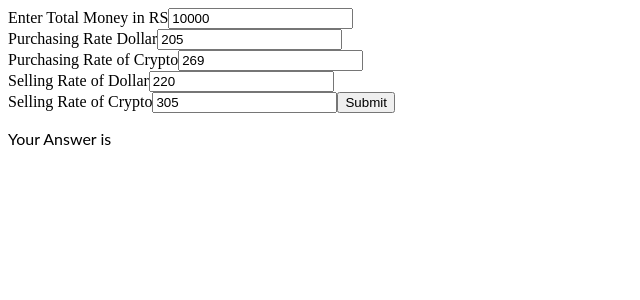
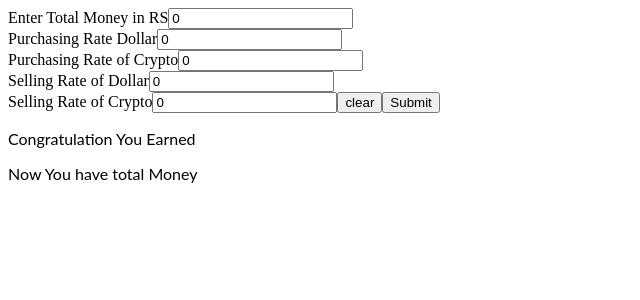
Before and after one commit to Muhammadfaizanjanjua109/CryptoCalculator, a React (Create React App) app: page / in a window 1280 px wide. Shown: the top 300 px of the page, without its empty margins (0-640 px from the left). Built offline with nearby package versions, Linux system fonts and the light colour scheme.

Commit message:
Added Total Earning

```diff
--- a/App.tsx
+++ b/App.tsx
@@ -3,13 +3,16 @@ import './style.css';
 
 export default function App() {
   const [modal, setModal] = React.useState({
-    TotalMoneyInve: 10000,
-    purchasingRateDollar: 205,
-    purchasingRateCyrpto: 269,
-    sellingRateDollar: 220,
-    sellingRateCrypto: 305,
+    TotalMoneyInve: 0,
+    purchasingRateDollar: 0,
+    purchasingRateCyrpto: 0,
+    sellingRateDollar: 0,
+    sellingRateCrypto: 0,
   });
-  const [profit, setProfit] = React.useState(null);
+  const [profit, setProfit] = React.useState({
+    totalMoney:null,
+    totalProfit:null
+  });
   const handleChange = (e) => {
     const name = e.target.name;
     const value = e.target.value;
@@ -20,16 +23,19 @@ export default function App() {
 
     const totalMoneyInvestedDollars =
       modal.TotalMoneyInve / modal.purchasingRateDollar;
-    console.log(totalMoneyInvestedDollars, 'totalMoneyInvestedDollars');
+
     const totalCryptoBuying =
       totalMoneyInvestedDollars / modal.purchasingRateCyrpto;
-    console.log(totalCryptoBuying, 'totalCryptoBuying');
+
     const totalCryptoProfit = totalCryptoBuying * modal.sellingRateCrypto;
-    console.log(totalCryptoProfit, 'totalCryptoProfit');
+
     const totalEarning = totalCryptoProfit * modal.sellingRateDollar;
-    console.log(totalEarning, 'totalEarning');
 
-    setProfit(totalEarning);
+   const totp=totalEarning-modal.TotalMoneyInve
+    setProfit((prev)=>({
+      ...prev, totalMoney:totalEarning,
+      totalProfit:totp
+    })    );
   };
   return (
     <div>
@@ -74,10 +80,13 @@ export default function App() {
           value={modal.sellingRateCrypto}
           name="sellingRateCrypto"
         />
+         <button onClick={(e) => handleChangeSubmit(e)}>clear</button>
         <button onClick={(e) => handleChangeSubmit(e)}>Submit</button>
       </form>
-      <p>Your Answer is </p>
-      {profit && profit}
+      <p>Congratulation You Earned </p>
+      <p>{profit.totalProfit && profit.totalProfit}</p>
+      <p>Now You have total Money </p>
+      <p>{profit.totalMoney && profit.totalMoney}</p>
     </div>
   );
 }
```
